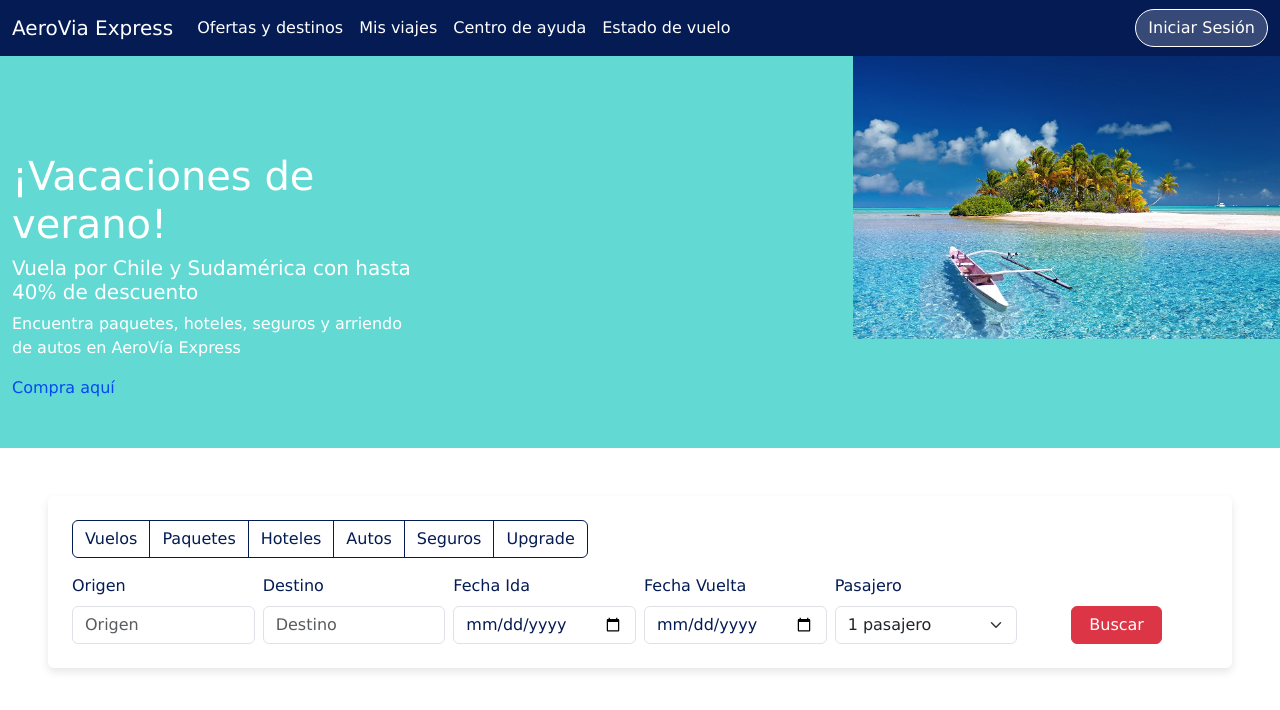
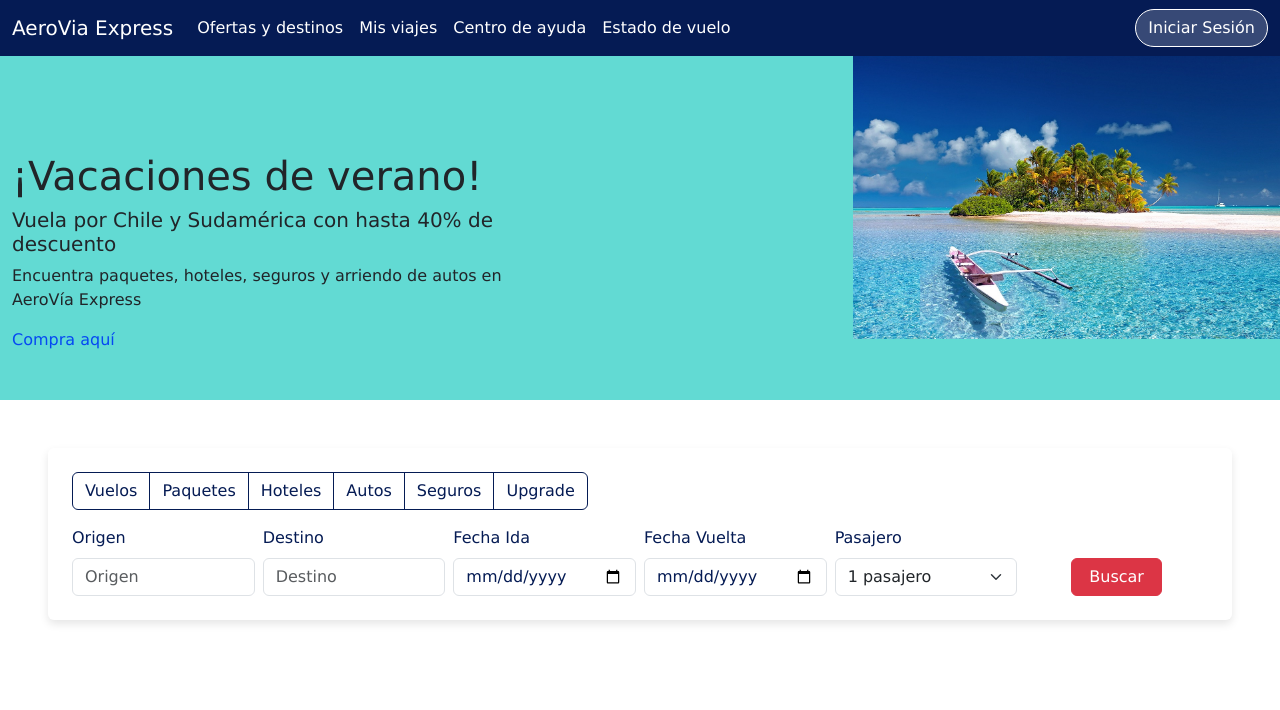
Before and after one commit to AlejandraMQ/Bootcamp-Java-Talento-digital, a plain HTML site: page Evaluacion sesion6/index.html in a window 1280 px wide. Drawn offline with nearby package versions, Linux system fonts and the light colour scheme.

Commit message:
color change letter

```diff
--- a/Evaluacion sesion6/assets/css/style.css
+++ b/Evaluacion sesion6/assets/css/style.css
@@ -27,7 +27,6 @@ body {
 
 .promo-section {
     background-color: #62DAD3;
-    color: white;
 }
 
 .promo-section a {
--- a/Evaluacion sesion6/index.html
+++ b/Evaluacion sesion6/index.html
@@ -38,7 +38,7 @@
         <!-- Promo Section -->
         <div class="container-fluid">
             <div class="row justify-content-between promo-section">
-                <div class="col-4 text-md-start pt-5 my-5 ">
+                <div class="col-5 text-md-start pt-5 my-5 ">
                     <h1>¡Vacaciones de verano!</h1>
                     <h5>Vuela por Chile y Sudamérica con hasta 40% de descuento</h5>
                     <p>Encuentra paquetes, hoteles, seguros y arriendo de autos en AeroVía Express</p>
```
